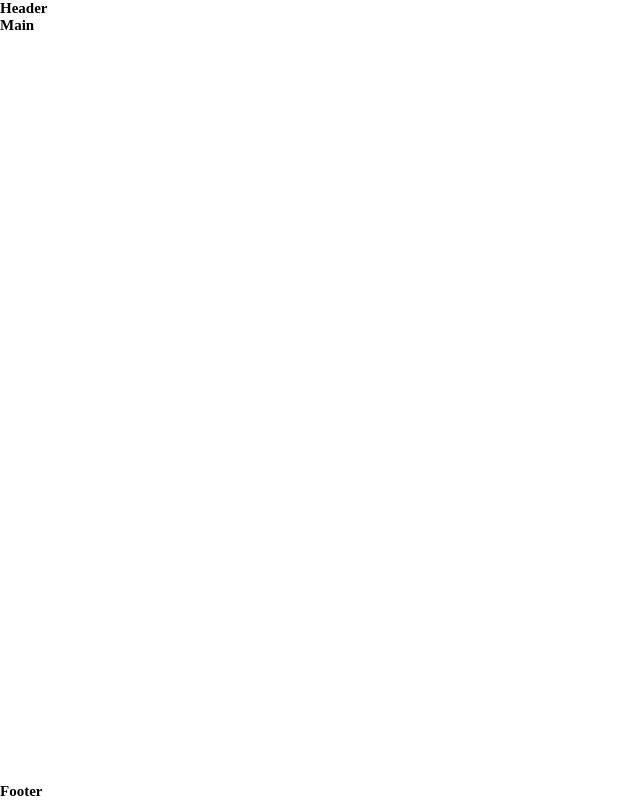
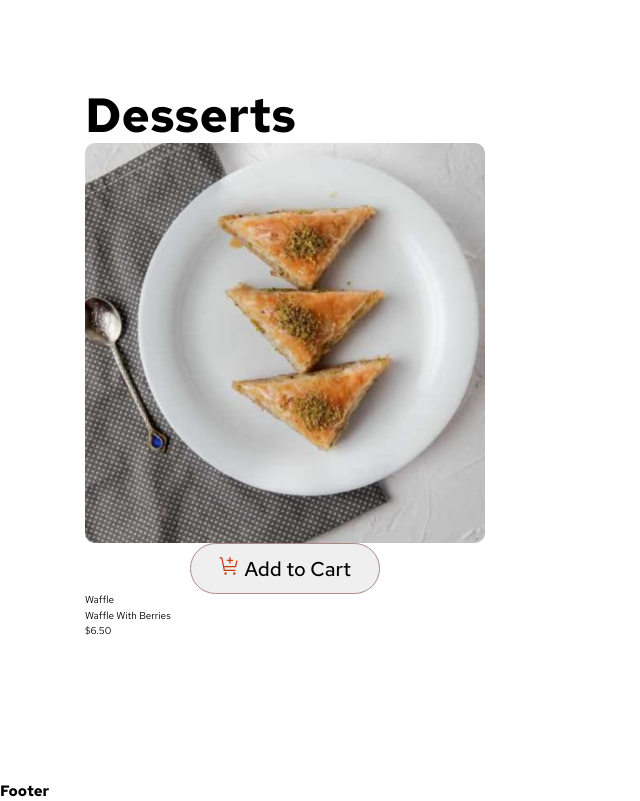
Before and after one commit to khamzaevasad/dessert-delights, a plain HTML site: page index.html in a window 1280 px wide. Shown: the whole page, without its empty margins (0-640 px from the left). Drawn offline with Linux system fonts and the light colour scheme.

```diff
--- a/css/fonts.css
+++ b/css/fonts.css
@@ -0,0 +1,40 @@
+/* red-hat-text-regular - latin */
+@font-face {
+  font-display: swap; /* Check https://developer.mozilla.org/en-US/docs/Web/CSS/@font-face/font-display for other options. */
+  font-family: "Red Hat Text";
+  font-style: normal;
+  font-weight: 400;
+  src: url("../fonts/red-hat-text-v18-latin-regular.woff2") format("woff2"); /* Chrome 36+, Opera 23+, Firefox 39+, Safari 12+, iOS 10+ */
+}
+/* red-hat-text-italic - latin */
+@font-face {
+  font-display: swap; /* Check https://developer.mozilla.org/en-US/docs/Web/CSS/@font-face/font-display for other options. */
+  font-family: "Red Hat Text";
+  font-style: italic;
+  font-weight: 400;
+  src: url("../fonts/red-hat-text-v18-latin-italic.woff2") format("woff2"); /* Chrome 36+, Opera 23+, Firefox 39+, Safari 12+, iOS 10+ */
+}
+/* red-hat-text-500 - latin */
+@font-face {
+  font-display: swap; /* Check https://developer.mozilla.org/en-US/docs/Web/CSS/@font-face/font-display for other options. */
+  font-family: "Red Hat Text";
+  font-style: normal;
+  font-weight: 500;
+  src: url("../fonts/red-hat-text-v18-latin-500.woff2") format("woff2"); /* Chrome 36+, Opera 23+, Firefox 39+, Safari 12+, iOS 10+ */
+}
+/* red-hat-text-700 - latin */
+@font-face {
+  font-display: swap; /* Check https://developer.mozilla.org/en-US/docs/Web/CSS/@font-face/font-display for other options. */
+  font-family: "Red Hat Text";
+  font-style: normal;
+  font-weight: 700;
+  src: url("../fonts/red-hat-text-v18-latin-700.woff2") format("woff2"); /* Chrome 36+, Opera 23+, Firefox 39+, Safari 12+, iOS 10+ */
+}
+/* red-hat-text-700italic - latin */
+@font-face {
+  font-display: swap; /* Check https://developer.mozilla.org/en-US/docs/Web/CSS/@font-face/font-display for other options. */
+  font-family: "Red Hat Text";
+  font-style: italic;
+  font-weight: 700;
+  src: url("../fonts/red-hat-text-v18-latin-700italic.woff2") format("woff2"); /* Chrome 36+, Opera 23+, Firefox 39+, Safari 12+, iOS 10+ */
+}
--- a/css/header.css
+++ b/css/header.css
@@ -0,0 +1,6 @@
+.header-title {
+  font-weight: var(--font-weight-bold);
+  color: var(--black);
+  font-size: 48px;
+  margin-top: 8.8rem;
+}
--- a/css/index.css
+++ b/css/index.css
@@ -1 +1,38 @@
 @import "./main.css";
+
+.cards {
+  display: grid;
+  grid-template-columns: repeat(3, 1fr);
+  gap: 1.5rem;
+}
+.card {
+}
+.card-body {
+  display: flex;
+  flex-direction: column;
+}
+.card-img {
+  border-radius: 10px;
+  width: 400px;
+  height: 400px;
+}
+.card-btn {
+  text-align: center;
+  font-weight: 500;
+  border-radius: 50px;
+  font-size: 2rem;
+  border: solid 1px var(--rose-400);
+  padding-top: 1.2rem;
+  padding-bottom: 1.2rem;
+  padding-left: 2.8rem;
+  padding-right: 2.8rem;
+  margin-left: auto;
+  margin-right: auto;
+  cursor: pointer;
+}
+.card-info {
+  display: flex;
+  flex-direction: column;
+  gap: 0.4rem;
+  justify-content: start;
+}
--- a/css/main.css
+++ b/css/main.css
@@ -37,6 +37,7 @@ body {
   display: flex;
   flex-direction: column;
   height: 100%;
+  font-family: var(--font-primary);
 }
 
 main {
--- a/css/variables.css
+++ b/css/variables.css
@@ -0,0 +1,48 @@
+:root {
+  /* Colors */
+  --red: #c73b0f;
+
+  --rose-900: #270707;
+  --rose-500: #875c4a;
+  --rose-400: #ad8a85;
+  --rose-300: #caafa7;
+  --rose-100: #f2dfce;
+  --rose-50: #fcf6f0;
+
+  --green: #3d8168;
+
+  --black: #000000;
+  --white: #ffffff;
+
+  /* Typography */
+  --font-primary: "Red Hat Text", sans-serif;
+
+  --font-size-xl: 2rem; /* 32px */
+  --font-size-lg: 1.5rem; /* 24px */
+  --font-size-md: 1.125rem; /* 18px */
+  --font-size-base: 1rem; /* 16px */
+  --font-size-sm: 0.875rem; /* 14px */
+  --font-size-xs: 0.75rem; /* 12px */
+
+  --font-weight-regular: 400;
+  --font-weight-medium: 500;
+  --font-weight-bold: 700;
+
+  --line-height-tight: 1.2;
+  --line-height-base: 1.5;
+  --line-height-loose: 1.75;
+
+  /* Spacing Scale */
+  --space-1000: 80px;
+  --space-900: 64px;
+  --space-800: 48px;
+  --space-700: 40px;
+  --space-600: 32px;
+  --space-500: 24px;
+  --space-400: 20px;
+  --space-300: 16px;
+  --space-200: 12px;
+  --space-100: 8px;
+  --space-90: 6px;
+  --space-60: 4px;
+}
--- a/index.html
+++ b/index.html
@@ -9,13 +9,63 @@
   <body>
     <!-- HEADER START -->
     <header class="header">
-      <h2>Header</h2>
+      <div class="container">
+        <h2 class="header-title">Desserts</h2>
+      </div>
     </header>
     <!-- HEADER END -->
 
     <!-- MAIN START -->
     <main class="main">
-      <h2>Main</h2>
+      <!-- Main Card Container -->
+      <section class="container">
+        <div>
+          <ul class="cards">
+            <li class="card">
+              <div>
+                <div class="card-body">
+                  <img
+                    class="card-img"
+                    src="./assets/images/image-baklava-desktop.jpg"
+                    alt="dessert-img"
+                  />
+                  <button class="card-btn">
+                    <span>
+                      <svg
+                        xmlns="http://www.w3.org/2000/svg"
+                        width="21"
+                        height="20"
+                        fill="none"
+                        viewBox="0 0 21 20"
+                      >
+                        <g fill="#C73B0F" clip-path="url(#a)">
+                          <path
+                            d="M6.583 18.75a1.25 1.25 0 1 0 0-2.5 1.25 1.25 0 0 0 0 2.5ZM15.334 18.75a1.25 1.25 0 1 0 0-2.5 1.25 1.25 0 0 0 0 2.5ZM3.446 1.752a.625.625 0 0 0-.613-.502h-2.5V2.5h1.988l2.4 11.998a.625.625 0 0 0 .612.502h11.25v-1.25H5.847l-.5-2.5h11.238a.625.625 0 0 0 .61-.49l1.417-6.385h-1.28L16.083 10H5.096l-1.65-8.248Z"
+                          />
+                          <path
+                            d="M11.584 3.75v-2.5h-1.25v2.5h-2.5V5h2.5v2.5h1.25V5h2.5V3.75h-2.5Z"
+                          />
+                        </g>
+                        <defs>
+                          <clipPath id="a">
+                            <path fill="#fff" d="M.333 0h20v20h-20z" />
+                          </clipPath>
+                        </defs>
+                      </svg>
+                    </span>
+                    Add to Cart
+                  </button>
+                </div>
+                <div class="card-info">
+                  <p>Waffle</p>
+                  <p>Waffle With Berries</p>
+                  <p>$6.50</p>
+                </div>
+              </div>
+            </li>
+          </ul>
+        </div>
+      </section>
     </main>
     <!-- MAIN END -->
 
```
Also changed, not shown: fonts/red-hat-text-v18-latin-500.woff2 (added), fonts/red-hat-text-v18-latin-700.woff2 (added), fonts/red-hat-text-v18-latin-700italic.woff2 (added), fonts/red-hat-text-v18-latin-italic.woff2 (added), fonts/red-hat-text-v18-latin-regular.woff2 (added), 2 other files.
